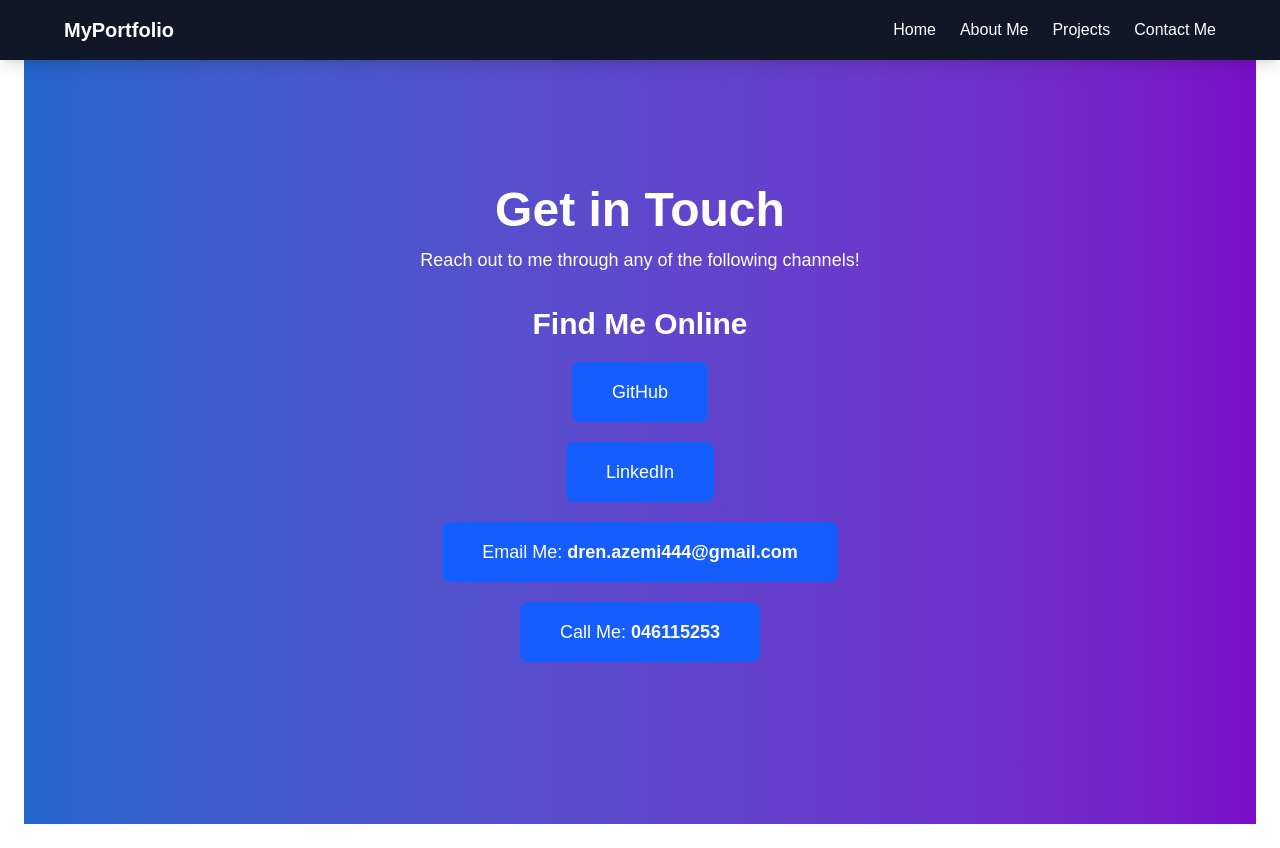
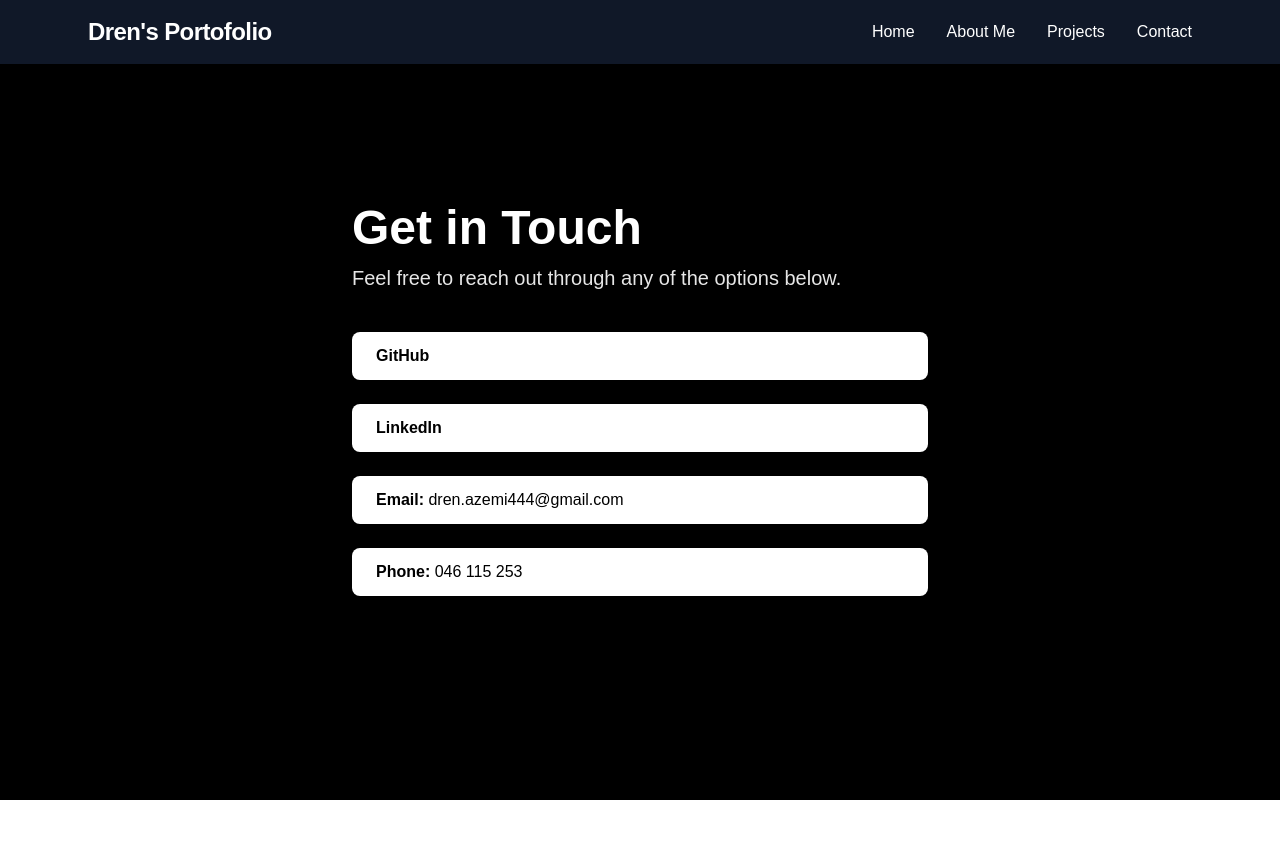
Before and after one commit to DAzemi/my-portfolio, a Next.js app: page /contact in a window 1280 px wide. After the commit the page ends 800 px from the top, so only its background shows below. Built offline with nearby package versions, Linux system fonts and the light colour scheme.

Commit message:
UI changes

```diff
--- a/app/components/navbar.tsx
+++ b/app/components/navbar.tsx
@@ -8,39 +8,34 @@ const Navbar = () => {
   const [isOpen, setIsOpen] = useState(false);
 
   return (
-    <nav className="bg-gray-900 text-white p-4 fixed w-full top-0 z-10 shadow-lg">
-      <div className="max-w-6xl mx-auto flex justify-between items-center">
-
-        {/* Logo or Title */}
-        <Link href="/" className="text-xl font-bold">
-          MyPortfolio
+    <nav className="fixed top-0 left-0 w-full z-50 bg-gray-900 text-white shadow-md">
+      <div className="max-w-6xl mx-auto px-4 sm:px-6 py-4 flex items-center justify-between">
+        <Link href="/" className="text-2xl font-bold tracking-tight hover:text-gray-300 transition">
+          Dren's Portofolio
         </Link>
 
-        {/* Desktop Menu */}
-        <div className="hidden md:flex gap-6">
-          <Link href="/" className="hover:text-gray-400">Home</Link>
-          <Link href="/about" className="hover:text-gray-400">About Me</Link>
-          <Link href="/projects" className="hover:text-gray-400">Projects</Link>
-          <Link href="/contact" className="hover:text-gray-400">Contact Me</Link>
+        <div className="hidden md:flex items-center space-x-8">
+          <Link href="/" className="hover:text-gray-300 transition">Home</Link>
+          <Link href="/about" className="hover:text-gray-300 transition">About Me</Link>
+          <Link href="/projects" className="hover:text-gray-300 transition">Projects</Link>
+          <Link href="/contact" className="hover:text-gray-300 transition">Contact</Link>
         </div>
 
-        {/* Mobile Menu Button */}
         <button
           onClick={() => setIsOpen(!isOpen)}
           className="md:hidden focus:outline-none"
-          aria-label="Toggle menu"
+          aria-label="Toggle navigation"
         >
           {isOpen ? <X size={28} /> : <Menu size={28} />}
         </button>
       </div>
 
-      {/* Mobile Menu */}
       {isOpen && (
-        <div className="md:hidden flex flex-col gap-4 bg-gray-900 text-center py-4">
-          <Link href="/" className="hover:text-gray-400" onClick={() => setIsOpen(false)}>Home</Link>
-          <Link href="/about" className="hover:text-gray-400" onClick={() => setIsOpen(false)}>About Me</Link>
-          <Link href="/projects" className="hover:text-gray-400" onClick={() => setIsOpen(false)}>Projects</Link>
-          <Link href="/contact" className="hover:text-gray-400" onClick={() => setIsOpen(false)}>Contact Me</Link>
+        <div className="md:hidden flex flex-col items-center bg-gray-900 py-4 space-y-4 transition-all duration-300">
+          <Link href="/" className="hover:text-gray-300" onClick={() => setIsOpen(false)}>Home</Link>
+          <Link href="/about" className="hover:text-gray-300" onClick={() => setIsOpen(false)}>About Me</Link>
+          <Link href="/projects" className="hover:text-gray-300" onClick={() => setIsOpen(false)}>Projects</Link>
+          <Link href="/contact" className="hover:text-gray-300" onClick={() => setIsOpen(false)}>Contact</Link>
         </div>
       )}
     </nav>
--- a/app/contact/page.tsx
+++ b/app/contact/page.tsx
@@ -1,26 +1,22 @@
 export default function Contact() {
   return (
-    <section className="relative flex flex-col items-center justify-center min-h-screen bg-gradient-to-r from-blue-500 to-purple-600 text-white text-center px-4 sm:px-6 lg:px-8">
-      <div className="absolute inset-0 bg-black opacity-20"></div>
+    <section className="relative flex items-center justify-center min-h-screen bg-gradient-to-r from-blue-600 via-purple-600 to-pink-500 text-white px-4 sm:px-6">
+    <div className="absolute inset-0 bg-black bg-opacity-30"></div>
+
       <div className="relative z-10 max-w-xl w-full">
-
-        <header className="mb-6 sm:mb-8">
-          <h1 className="text-3xl sm:text-4xl md:text-5xl font-extrabold">Get in Touch</h1>
-          <p className="text-base sm:text-lg mt-2 sm:mt-3">
-            Reach out to me through any of the following channels!
+        <header className="mb-10">
+          <h1 className="text-4xl sm:text-5xl font-extrabold mb-3">Get in Touch</h1>
+          <p className="text-lg sm:text-xl opacity-90">
+            Feel free to reach out through any of the options below.
           </p>
         </header>
 
-        <section className="space-y-6">
-          <div>
-            <h3 className="text-2xl sm:text-3xl font-semibold">Find Me Online</h3>
-            <div className="mt-4 sm:mt-5 space-y-4 sm:space-y-5 flex flex-col items-center">
-
+        <div className="space-y-6">
           <a
             href="https://github.com/DAzemi"
             target="_blank"
             rel="noopener noreferrer"
-                className="w-full sm:w-auto py-3 sm:py-4 px-6 sm:px-10 text-white bg-blue-600 rounded-lg text-base sm:text-lg hover:bg-blue-500 hover:scale-105 transition duration-300 text-center"
+            className="block w-full py-3 px-6 bg-white text-black font-semibold rounded-lg shadow-md hover:bg-gray-100 transition duration-300"
           >
             GitHub
           </a>
@@ -29,27 +25,19 @@ export default function Contact() {
             href="https://www.linkedin.com/in/dren-azemi-a51b71290/"
             target="_blank"
             rel="noopener noreferrer"
-                className="w-full sm:w-auto py-3 sm:py-4 px-6 sm:px-10 text-white bg-blue-600 rounded-lg text-base sm:text-lg hover:bg-blue-500 hover:scale-105 transition duration-300 text-center"
+            className="block w-full py-3 px-6 bg-white text-black font-semibold rounded-lg shadow-md hover:bg-gray-100 transition duration-300"
           >
             LinkedIn
           </a>
 
-              <a
-                className="w-full sm:w-auto py-3 sm:py-4 px-6 sm:px-10 text-white bg-blue-600 rounded-lg text-base sm:text-lg hover:bg-blue-500 hover:scale-105 transition duration-300 text-center"
-              >
-                Email Me: <span className="font-semibold">dren.azemi444@gmail.com</span>
-              </a>
+          <div className="block w-full py-3 px-6 bg-white text-black font-semibold rounded-lg shadow-md">
+            Email: <span className="font-normal">dren.azemi444@gmail.com</span>
+          </div>
 
-              <a
-                className="w-full sm:w-auto py-3 sm:py-4 px-6 sm:px-10 text-white bg-blue-600 rounded-lg text-base sm:text-lg hover:bg-blue-500 hover:scale-105 transition duration-300 text-center"
-              >
-                Call Me: <span className="font-semibold">046115253</span>
-              </a>
-
+          <div className="block w-full py-3 px-6 bg-white text-black font-semibold rounded-lg shadow-md">
+            Phone: <span className="font-normal">046 115 253</span>
           </div>
         </div>
-        </section>
-
       </div>
     </section>
   );
--- a/app/layout.tsx
+++ b/app/layout.tsx
@@ -7,16 +7,18 @@ type RootLayoutProps = {
 };
 
 export const metadata: Metadata = {
-  title: "My Portfolio",
+  title: "Dren's Portofolio",
   description: "Welcome to my portfolio website.",
 };
 
 export default function RootLayout({ children }: RootLayoutProps) {
   return (
     <html lang="en">
-      <body className="bg-gray-100 text-gray-900">
-        <Navbar />
-        <main className="p-6">{children}</main>
+      <body className="bg-gray-100 text-gray-900 font-sans antialiased min-h-screen">
+        <div className="relative z-50">
+          <Navbar />
+        </div>
+        <main className="relative z-10 min-h-screen">{children}</main>
       </body>
     </html>
   );
--- a/app/page.tsx
+++ b/app/page.tsx
@@ -2,28 +2,33 @@ import Image from "next/image";
 
 export default function Home() {
   return (
-    <section className="relative flex flex-col items-center justify-center min-h-screen bg-gradient-to-r from-blue-500 to-purple-600 text-white text-center px-4 sm:px-6">
-      <div className="absolute inset-0 bg-black opacity-20"></div>
-      <div className="relative z-10 max-w-xs sm:max-w-md md:max-w-lg lg:max-w-2xl">
+    <section className="relative flex items-center justify-center min-h-screen bg-gradient-to-r from-blue-600 via-purple-600 to-pink-500 text-white px-4 sm:px-6">
+      <div className="absolute inset-0 bg-black bg-opacity-30"></div>
+
+      <div className="relative z-10 text-center max-w-2xl px-4">
         <Image
           src="/me.jpg"
           alt="Profile Picture"
-          className="w-28 h-28 sm:w-32 sm:h-32 md:w-40 md:h-40 rounded-full mx-auto shadow-lg border-4 border-white"
+          className="mx-auto rounded-full border-4 border-white shadow-xl w-32 h-32 sm:w-36 sm:h-36 md:w-40 md:h-40"
           width={160}
           height={160}
         />
-        <h1 className="text-3xl sm:text-4xl md:text-5xl font-extrabold mt-4 sm:mt-6 drop-shadow-lg">
-          Welcome to My Portfolio
+
+        <h1 className="mt-6 text-4xl sm:text-5xl font-extrabold tracking-tight drop-shadow-md">
+          Hey, I'm Dren 👋
         </h1>
-        <p className="text-base sm:text-lg mt-3 sm:mt-4 opacity-90">
-          Turning innovative ideas into interactive, user-friendly web solutions.
+
+        <p className="mt-4 text-lg sm:text-xl text-white/90 leading-relaxed">
+          I build modern, responsive, and user-focused web applications.
+          Turning innovative ideas into seamless digital experiences.
         </p>
-        <div className="mt-5 sm:mt-6">
+
+        <div className="mt-6">
           <a
             href="/projects"
-            className="inline-block px-5 sm:px-6 py-2.5 sm:py-3 bg-white text-blue-600 font-bold rounded-lg shadow-md hover:bg-gray-200 transition"
+            className="inline-block bg-white text-blue-600 font-semibold text-lg px-6 py-3 rounded-xl shadow-md hover:bg-gray-100 transition"
           >
-            View My Projects
+            🚀 View My Projects
           </a>
         </div>
       </div>
--- a/app/projects/page.tsx
+++ b/app/projects/page.tsx
@@ -2,26 +2,26 @@ import Image from "next/image";
 
 export default function Projects() {
   return (
-    <section className="relative flex flex-col items-center justify-center min-h-screen bg-gradient-to-r from-blue-500 to-purple-600 text-white text-center px-4 sm:px-6 lg:px-8">
-      <div className="absolute inset-0 bg-black opacity-20"></div>
-      <div className="relative z-10 max-w-5xl w-full">
+    <section className="relative flex items-center justify-center min-h-screen bg-gradient-to-r from-blue-600 via-purple-600 to-pink-500 text-white px-4 sm:px-6">
+    <div className="absolute inset-0 bg-black bg-opacity-30"></div>
+      <div className="relative z-10 w-full max-w-6xl pt-32 pb-16">
 
-        {/* GitHub Profile Link */}
-        <div className="mb-10">
-          <h3 className="text-xl sm:text-2xl font-semibold mt-16">
-            Check out my GitHub profile to see the projects
-          </h3>
+        <div className="mb-12">
+          <h2 className="text-3xl sm:text-4xl font-bold mb-4 drop-shadow-md">
+            Explore My Projects
+          </h2>
+          <p className="text-lg sm:text-xl opacity-90 mb-4">
+            Visit my GitHub to see detailed code and more projects.
+          </p>
           <a
             href="https://github.com/DAzemi"
             target="_blank"
             rel="noopener noreferrer"
-            className="inline-block py-2.5 sm:py-3 px-5 sm:px-6 mt-4 text-white bg-indigo-600 rounded-lg text-lg sm:text-xl hover:bg-indigo-700 transition duration-300"
+            className="inline-block py-3 px-6 bg-indigo-600 text-white rounded-lg text-lg font-semibold hover:bg-indigo-700 transition"
           >
-            GitHub Profile
+            View GitHub Profile
           </a>
         </div>
-
-        {/* Project Images Grid */}
         <div className="grid grid-cols-1 sm:grid-cols-2 md:grid-cols-3 lg:grid-cols-4 gap-6 sm:gap-8">
           {[...Array(4)].map((_, index) => (
             <div key={index} className="group relative overflow-hidden rounded-lg shadow-lg">
```
Also changed, not shown: app/about/page.tsx (+23 -24 lines). Lines whose indentation alone changed are shown as unchanged.
